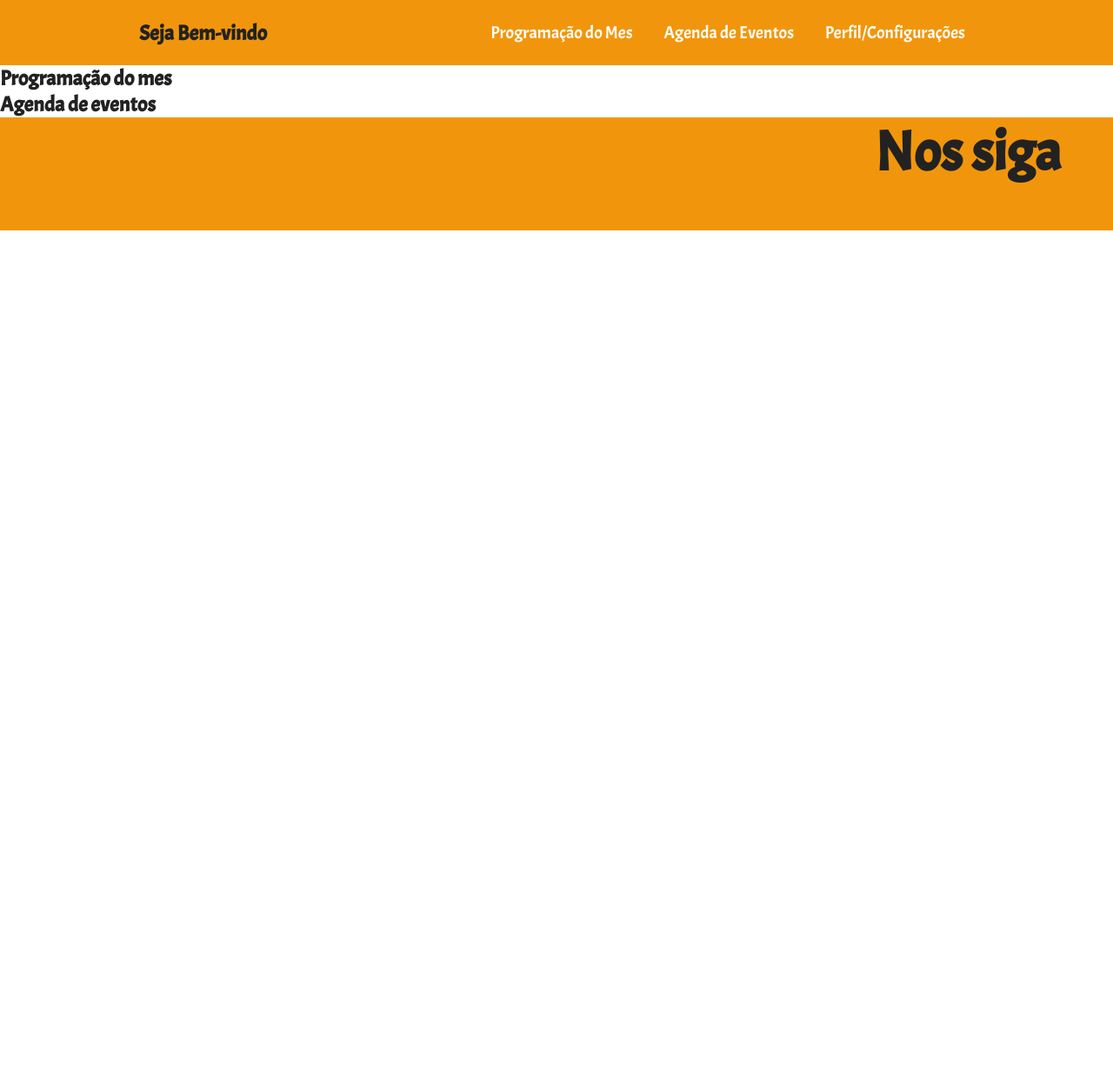
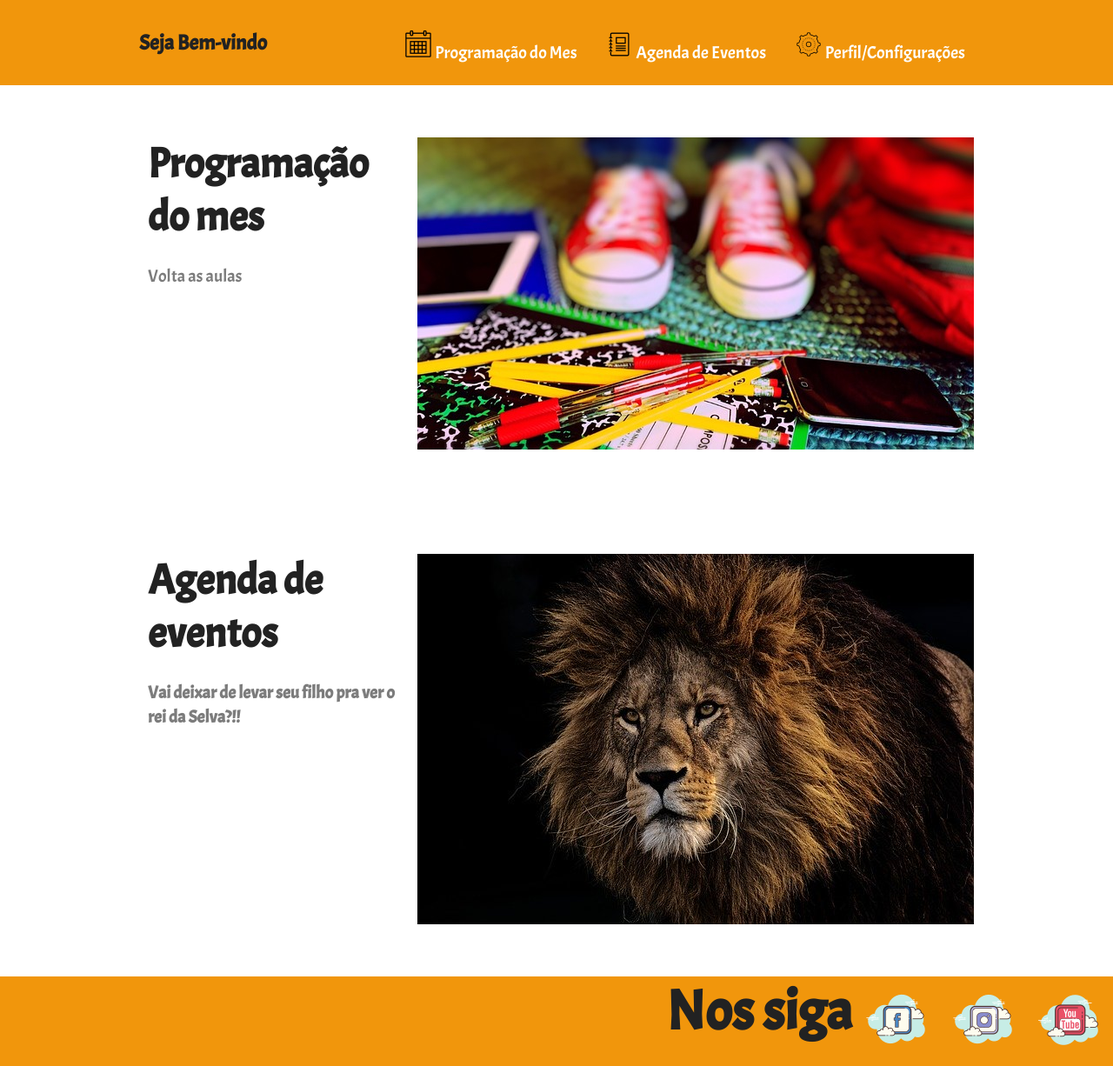
Before and after one commit to MhsLucena/Enext_Capacitacao, a plain HTML site: page Projeto/travel/main_responsavel.html in a window 1280 px wide. Shown: the whole page at 87% size. Before the commit the page ends 800 px from the top, so only its background shows below. Drawn offline with Linux system fonts and the light colour scheme.

Commit message:
insertion tools page 'pai travel'

```diff
--- a/Projeto/travel/main.css
+++ b/Projeto/travel/main_resp.css
@@ -67,13 +67,68 @@ img{
     margin: 10px 0 0 10px;
 }
 
-/*  */
+.menu-items a:hover{
+    color: #ffbd42f3;
+}
+
+/* Programação do mês */
+
+.programacao{
+    max-width: 960px;
+    margin:  auto;
+    padding: 60px 0;
+    display: flex;
+    flex-wrap: wrap;
+
+}
+
+.programacao-info{
+    flex: 2;
+    margin: 0 10px;
+}
+
+.programacao-info h1{
+    font-size: 3em;
+    margin-bottom: .5em;
+}
+
+.programacao-info p {
+    font-size: 1.25em;
+    line-height: 1.4;
+    margin-bottom: 1em;
+    color: #7c7c7c;
+}
 
 
 
+/* Agenda de Eventos */
 
 
+.eventos{
+    max-width: 960px;
+    margin:  auto;
+    padding: 60px 0;
+    display: flex;
+    flex-wrap: wrap;
 
+}
+
+.eventos-info{
+    flex: 2;
+    margin: 0 10px;
+}
+
+.eventos-info h1{
+    font-size: 3em;
+    margin-bottom: .5em;
+}
+
+.eventos-info h2 {
+    font-size: 1.25em;
+    line-height: 1.4;
+    margin-bottom: 1em;
+    color: #7c7c7c;
+}
 
 
 
--- a/Projeto/travel/main_responsavel.html
+++ b/Projeto/travel/main_responsavel.html
@@ -8,7 +8,7 @@
 
 
 
-    <link rel="stylesheet" href="main.css">
+    <link rel="stylesheet" href="main_resp.css">
     <link href="https://fonts.googleapis.com/css?family=Acme&display=swap" rel="stylesheet">
 
     <title>Pai Travel</title>
@@ -22,35 +22,40 @@
             <nav class="menu-items">
                 <ul >
                     <li>
-                        <a href="">  <img src="../Projeto/img/icon-calendario.png" alt=""> Programação do Mes</a>
+                        <a href="">  <img src="../img/icon-calendario.png" alt=""> Programação do Mes</a>
                     </li>
                     <li>
-                        <a href="">  <img src="../Projeto/img/icon-agenda.png" alt=""> Agenda de Eventos</a>
+                        <a href="">  <img src="../img/icon-agenda.png" alt=""> Agenda de Eventos</a>
                     </li>
                     <li>
-                        <a href=""> <img src="../Projeto/img/icon-config.png" alt=""> Perfil/Configurações</a>
+                        <a href=""> <img src="../img/icon-config.png" alt=""> Perfil/Configurações</a>
                     </li>
                 </ul>
             </nav>
         </div>
     </header>
 
-    <section>
-        <div>
+    <section class="programacao">
+        <div class="programacao-info">
             <h1>Programação do mes</h1>
-            <p></p>
+            <p>Volta as aulas</p>
         </div>
         <div>
-            <img src="" alt="">
+            <img src="../img/img_programaco_mes.jpg" alt="programacao-mes">
         </div>
     </section>
 
-    <section>
-        <div>
+    <section class="eventos">
+        <div class="eventos-info">
             <h1>Agenda de eventos</h1>
+            <h2 class="text">Vai deixar de levar seu filho pra ver o rei da Selva?!!</h2>
+            <h2 class="text">Seu filho fará história, mas antes disso ele precisa aprender sobre ela.</h2>
         </div>
         <div>
-            <img src="" alt="">
+            <img class="slides" src="../img/eventos_leao.jpg" alt="">
+            <img class="slides" src="../img/eventos_museu.jpg" alt="">
+
+
         </div>
     </section>
 
@@ -60,26 +65,47 @@
             </div>
             <nav class="footer-nav">
                 <ul>
-                    <a href="https://pt-br.facebook.com/" target="_blank"><img src="../Projeto/img/icon-facebook.png" alt=""></a>
-                    <a href="https://www.instagram.com/?hl=pt-br" target="_blank"><img src="../Projeto/img/icon-instagram.png" alt=""></a>
-                    <a href="https://www.youtube.com/?hl=pt&gl=BR" target="_blank"><img src="../Projeto/img/icon-youtube.png" alt=""></a>
+                    <a href="https://pt-br.facebook.com/" target="_blank"><img src="../img/icon-facebook.png" alt=""></a>
+                    <a href="https://www.instagram.com/?hl=pt-br" target="_blank"><img src="../img/icon-instagram.png" alt=""></a>
+                    <a href="https://www.youtube.com/?hl=pt&gl=BR" target="_blank"><img src="../img/icon-youtube.png" alt=""></a>
                 </ul>
             </nav>
 
         </footer>
 
+        <script>
+
+
+var myIndex = 0;
+slides();
+
+function slides() {
+  var x = document.getElementsByClassName("slides");
+  for (var i = 0; i < x.length; i++) {
+    x[i].style.display = "none";
+  }
+  myIndex++;
+  if (myIndex > x.length) {myIndex = 1}
+  x[myIndex-1].style.display = "block";
+  setTimeout(slides, 6000);
+}
+
+var index = 0;
+slidesText();
+
+function slidesText() {
+  var x = document.getElementsByClassName("text");
+  for (var i = 0; i < x.length; i++) {
+    x[i].style.display = "none";
+  }
+  index++;
+  if (index > x.length) {index = 1}
+  x[index-1].style.display = "block";
+  setTimeout(slidesText, 6000);
+}
 
 
 
-
-
-
-
-
-
-
-
-
-    <script src="script.js"></script>
+        </script>
   </body>
 </html>
```
Also changed, not shown: Projeto/index.html (+4 -4 lines), Projeto/main.js (+18 -0 lines), Projeto/img/eventos_leao.jpg (added), Projeto/img/eventos_museu.jpg (added), Projeto/img/img1_index.jpg (renamed from Projeto/img/img1.jpg), Projeto/img/img2_index.jpg (renamed from Projeto/img/img2.jpg), Projeto/img/img3_index.jpg (renamed from Projeto/img/img3.jpg), Projeto/img/img4_index.jpg (renamed from Projeto/img/img4.jpg), Projeto/img/img_programaco_mes.jpg (added).
